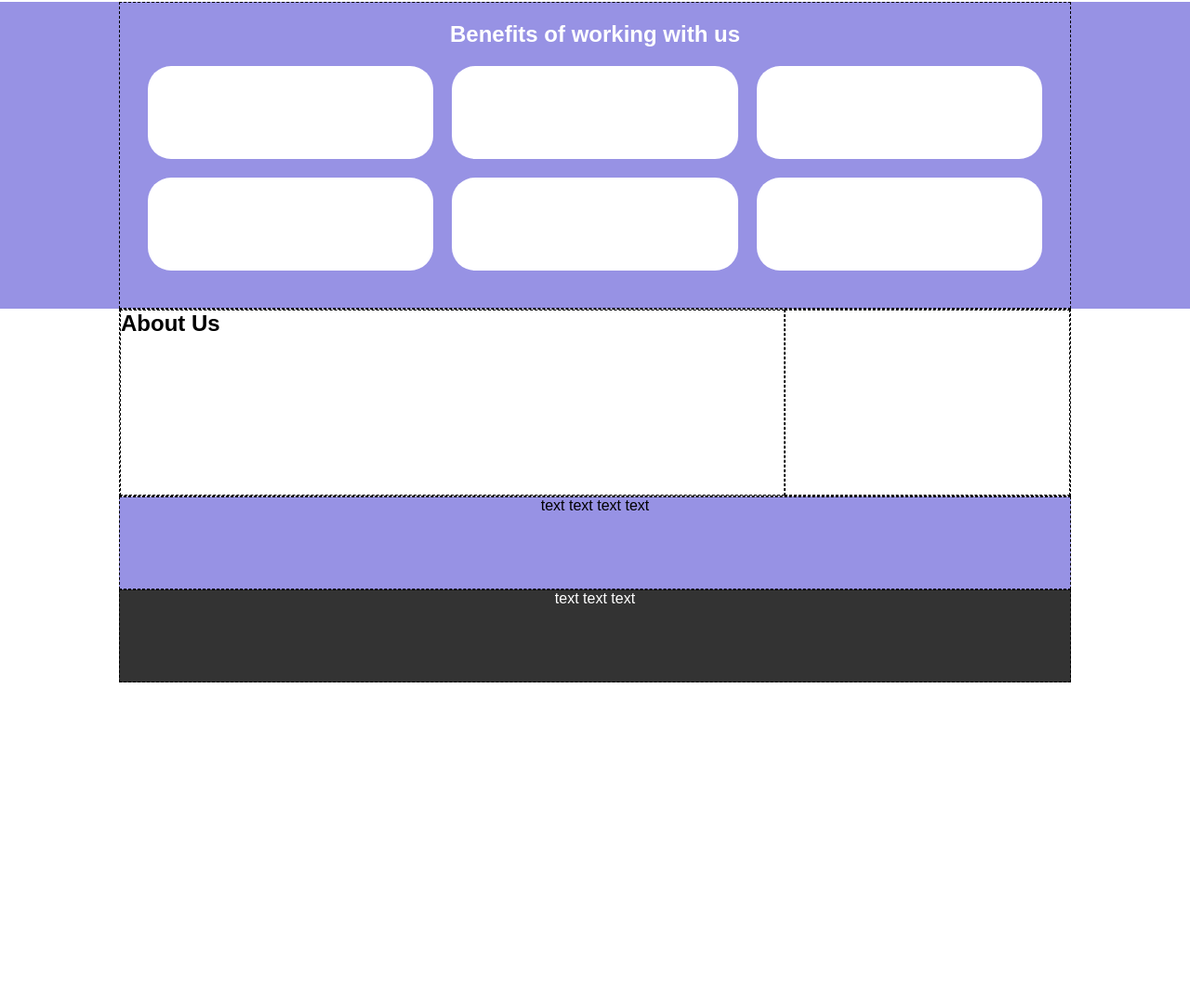
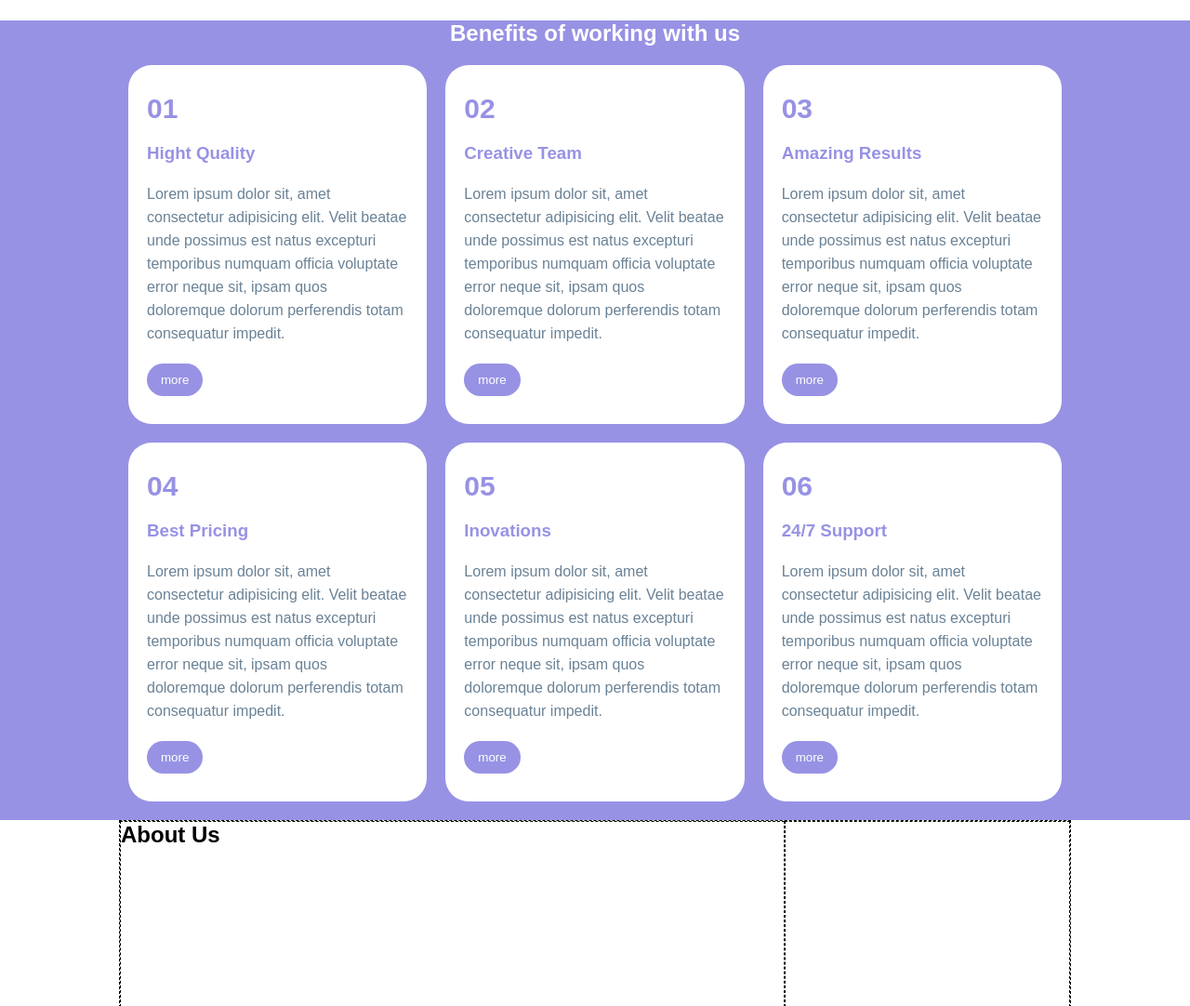
Before and after one commit to Sebastian-ivaniczki/htmlcss-responsive-layout, a plain HTML site: page index.html in a window 1280 px wide. Shown: the part 3297-4379 px from the top of the page at 93% size. Before the commit the page ends 4031 px from the top, so only its background shows below. Drawn offline with Linux system fonts and the light colour scheme.

Commit message:
Benefits section

```diff
--- a/css/style.css
+++ b/css/style.css
@@ -65,6 +65,14 @@ button{
     color: #fff;
     background-color: #0084FD;
     padding: 5px 35px;
+
+}
+
+.benefit-btn{
+    background-color: #9792E4;
+    color: #fff;
+    padding: 10px 15px;
+    margin: 20px 0;
 }
 /* header */
 
@@ -131,11 +139,6 @@ li > a{
     margin-bottom: 20px;
 }
 
-.benefits{
-    text-align: center;
-    color: #fff;
-    margin: 20px 20px;
-}
 
 .big-col{
     width: 100%;
@@ -276,7 +279,33 @@ li > a{
     margin-top: 30px;
 }
 
- /* footer */
+/* benefits of working with us */
+.benefits-title{
+    text-align: center;
+    color: #fff;
+    margin: 20px 20px;
+}
+
+.benefits-content{
+    padding: 10px 20px;
+}
+
+.benefit-numeration{
+    color: #9792E4;
+    margin-top: 20px;
+    font-size: 30px;
+}
+
+.benefit-tipe{
+    color: #9792E4;
+    margin: 20px 0px;
+}
+ .benefit-description{
+    color: #6A8296;
+    line-height: 25px;
+ }
+
+/* footer */
 .foot-top{
     text-align: center;
 }
--- a/index.html
+++ b/index.html
@@ -185,34 +185,76 @@
                 </div>
             </div>
         </section>
-            <!--  benefits of working whith us -->
+            <!--  benefits of working with us -->
         <section class="bg-violet">
-            <div class="container border">
-                <h2 class="benefits">Benefits of working with us</h2>
+            <div class="container">
+                <h2 class="benefits-title">Benefits of working with us</h2>
                 <div class="row benefits">
 
                     <div class="col">
-                        <div class="card bg-white"></div>
+                        <div class="card bg-white">
+                            <div class="benefits-content">
+                                <h2 class="benefit-numeration">01</h2>
+                                <h3 class="benefit-tipe">Hight Quality</h3>
+                                <p class="benefit-description">Lorem ipsum dolor sit, amet consectetur adipisicing elit. Velit beatae unde possimus est natus excepturi temporibus numquam officia voluptate error neque sit, ipsam quos doloremque dolorum perferendis totam consequatur impedit.</p>
+                                <button class="benefit-btn">more</button>
+                            </div>
+                        </div>
                     </div>
 
                     <div class="col">
-                        <div class="card bg-white"></div>
+                        <div class="card bg-white">
+                            <div class="benefits-content">
+                                <h2 class="benefit-numeration">02</h2>
+                                <h3 class="benefit-tipe">Creative Team</h3>
+                                <p class="benefit-description">Lorem ipsum dolor sit, amet consectetur adipisicing elit. Velit beatae unde possimus est natus excepturi temporibus numquam officia voluptate error neque sit, ipsam quos doloremque dolorum perferendis totam consequatur impedit.</p>
+                                <button class="benefit-btn">more</button>
+                            </div>
+                        </div>
                     </div>
 
                     <div class="col">
-                        <div class="card bg-white"></div>
+                        <div class="card bg-white">
+                            <div class="benefits-content">
+                                <h2 class="benefit-numeration">03</h2>
+                                <h3 class="benefit-tipe">Amazing Results</h3>
+                                <p class="benefit-description">Lorem ipsum dolor sit, amet consectetur adipisicing elit. Velit beatae unde possimus est natus excepturi temporibus numquam officia voluptate error neque sit, ipsam quos doloremque dolorum perferendis totam consequatur impedit.</p>
+                                <button class="benefit-btn">more</button>
+                            </div>
+                        </div>
                     </div>
 
                     <div class="col">
-                        <div class="card bg-white"></div>
+                        <div class="card bg-white">
+                            <div class="benefits-content">
+                                <h2 class="benefit-numeration">04</h2>
+                                <h3 class="benefit-tipe">Best Pricing</h3>
+                                <p class="benefit-description">Lorem ipsum dolor sit, amet consectetur adipisicing elit. Velit beatae unde possimus est natus excepturi temporibus numquam officia voluptate error neque sit, ipsam quos doloremque dolorum perferendis totam consequatur impedit.</p>
+                                <button class="benefit-btn">more</button>
+                            </div>
+                        </div>
                     </div>
 
                     <div class="col">
-                        <div class="card bg-white"></div>
+                        <div class="card bg-white">
+                            <div class="benefits-content">
+                                <h2 class="benefit-numeration">05</h2>
+                                <h3 class="benefit-tipe">Inovations</h3>
+                                <p class="benefit-description">Lorem ipsum dolor sit, amet consectetur adipisicing elit. Velit beatae unde possimus est natus excepturi temporibus numquam officia voluptate error neque sit, ipsam quos doloremque dolorum perferendis totam consequatur impedit.</p>
+                                <button class="benefit-btn">more</button>
+                            </div>
+                        </div>
                     </div>
 
                     <div class="col">
-                        <div class="card bg-white"></div>
+                        <div class="card bg-white">
+                            <div class="benefits-content">
+                                <h2 class="benefit-numeration">06</h2>
+                                <h3 class="benefit-tipe">24/7 Support</h3>
+                                <p class="benefit-description">Lorem ipsum dolor sit, amet consectetur adipisicing elit. Velit beatae unde possimus est natus excepturi temporibus numquam officia voluptate error neque sit, ipsam quos doloremque dolorum perferendis totam consequatur impedit.</p>
+                                <button class="benefit-btn">more</button>
+                            </div>
+                        </div>
                     </div>
                 </div>
             </div>
```
